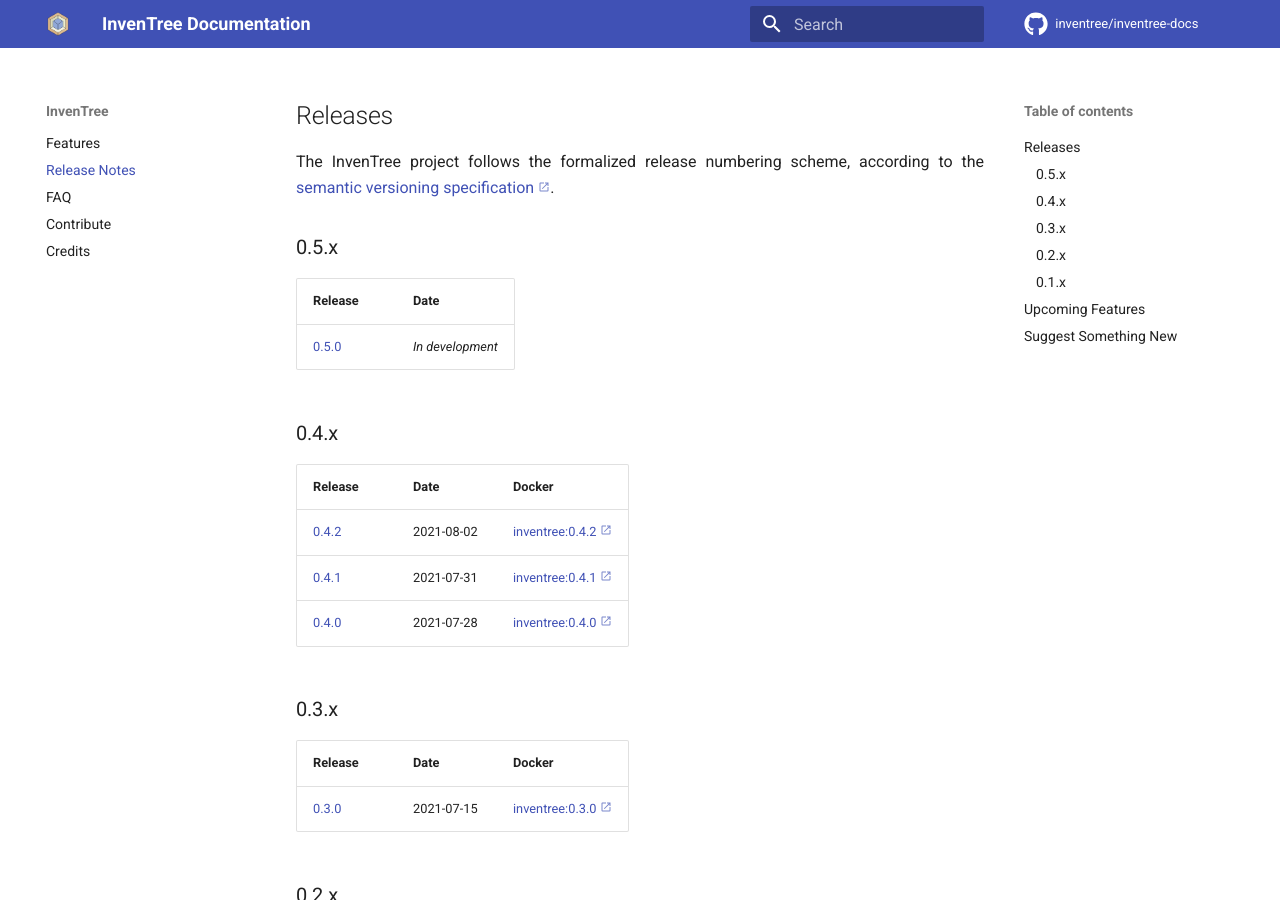
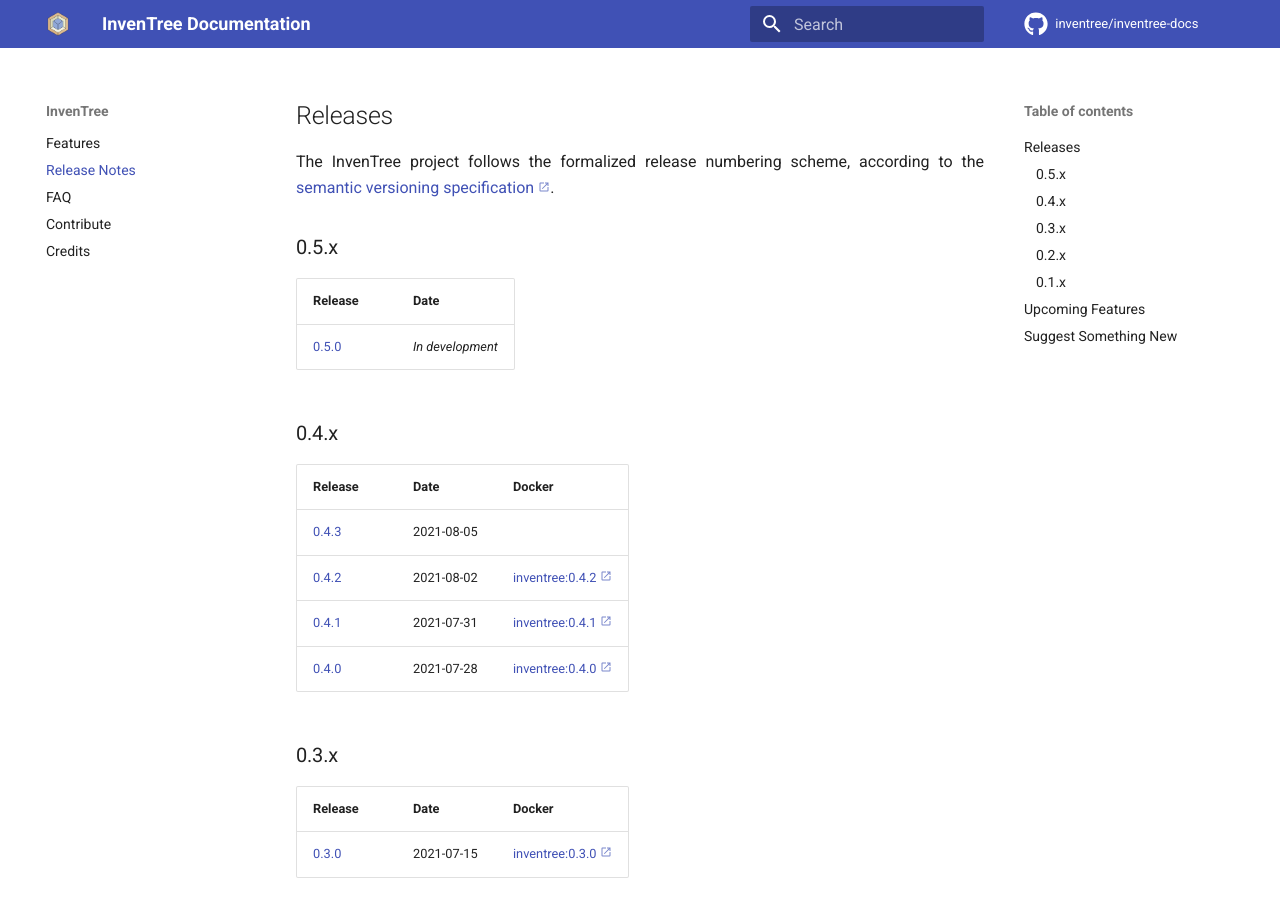
Before and after one commit to inventree/inventree-docs, an MkDocs documentation site: the page built from docs/releases/release_notes.md, in a window 1280 px wide and 900 px high. Built offline with MkDocs 1.6.1 and Material for MkDocs 9.7.7, drawn with Linux system fonts in a browser that asks for light colours; a script that is not in the unit is left out; comment, search, counter and statistics services are not loaded.

Commit message:
Update release_notes.md

```diff
--- a/docs/releases/release_notes.md
+++ b/docs/releases/release_notes.md
@@ -16,6 +16,7 @@
 
 | Release | Date | Docker |
 | --- | --- | --- |
+| [0.4.3](./0.4.3.md) | 2021-08-05 | |
 | [0.4.2](./0.4.2.md) | 2021-08-02 | [inventree:0.4.2](https://hub.docker.com/layers/inventree/inventree/0.4.2/images/sha256-987c656ec21cc8f8dc1c1d74d5443368161b6ef27cb823edcbcddd5aa28ccf6c?context=explore) |
 | [0.4.1](./0.4.1.md) | 2021-07-31 | [inventree:0.4.1](https://hub.docker.com/layers/inventree/inventree/0.4.1/images/sha256-fa0560d4b1fa99c5e49f8d1b1f78893ef0361db7a05f92aed08d1a405fe715c4?context=explore) |
 | [0.4.0](./0.4.0.md) | 2021-07-28 | [inventree:0.4.0](https://hub.docker.com/layers/inventree/inventree/0.4.0/images/sha256-475cbd226b4a2ac2a23106e33d84497642b1e373a9d7521e6773c1ea4d0b32c9?context=explore) |
```
